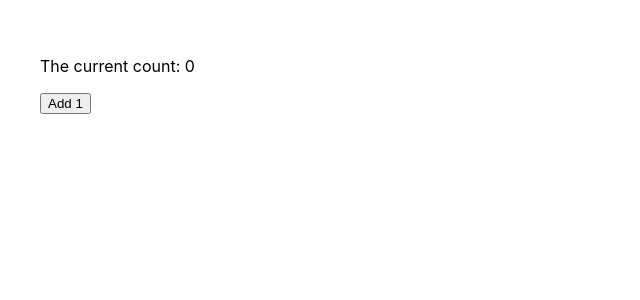
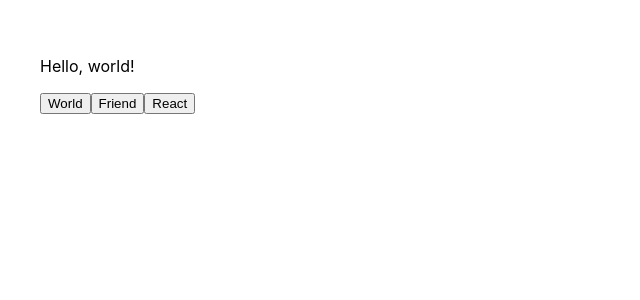
Before and after one commit to jonathancote84/react-playground, a React (Create React App) app in the folder react-playground/: page / in a window 1280 px wide. Shown: the top 300 px of the page, without its empty margins (0-640 px from the left). Built offline with nearby package versions, Linux system fonts and the light colour scheme.

Commit message:
set-drills drill1 - helloworld

```diff
--- a/react-playground/src/App.js
+++ b/react-playground/src/App.js
@@ -1,7 +1,7 @@
 import React from 'react';
 
 import './App.css';
-import Counter from './state/Counter';
+import HelloWorld from './state-drills/HelloWorld';
 
 
 
@@ -11,7 +11,7 @@ import Counter from './state/Counter';
 function App(){
     return (
     <main className='App'>
-      <Counter />
+      <HelloWorld />
 
     </main>
   );
--- a/react-playground/src/state-drills/HelloWorld.js
+++ b/react-playground/src/state-drills/HelloWorld.js
@@ -0,0 +1,39 @@
+import React from 'react';
+
+
+ class HelloWorld extends React.Component {
+    constructor(props) {
+        super(props)
+        this.state = {
+            clicked: 'world'
+        }
+    }
+
+    handleWorld = () => {
+        this.setState({
+            clicked: 'world'
+        })
+    }
+    handleFriend = () => {
+        this.setState({
+            clicked: 'friend'
+        })
+    }
+    handleReact = () => {
+        this.setState({
+            clicked: 'react'
+        })
+    }
+    render() {
+        return (
+            <div>
+                <p>Hello, {this.state.clicked}!</p>
+                <button onClick={this.handleWorld}>World</button>
+                <button onClick={this.handleFriend}>Friend</button>
+                <button onClick={this.handleReact}>React</button>
+            </div>
+        )
+    }
+ }
+
+ export default HelloWorld
```
